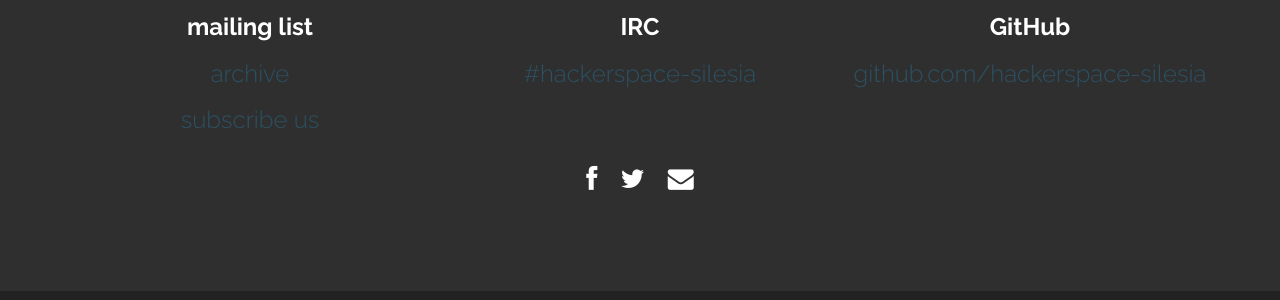
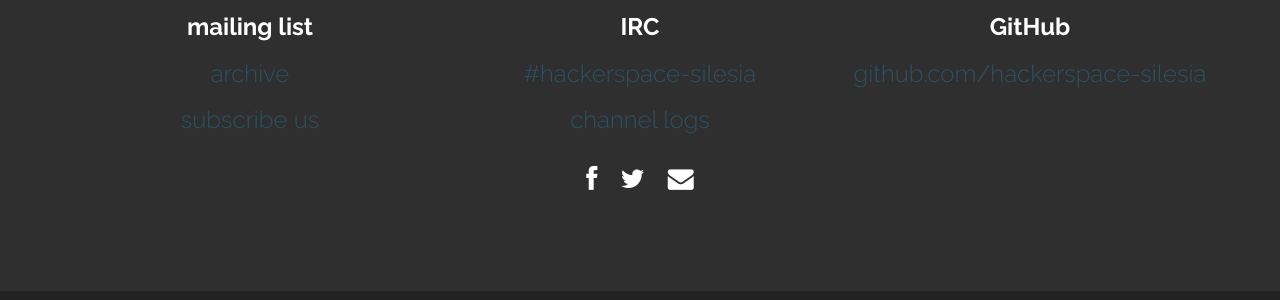
Before and after one commit to hackerspace-silesia/hackerspace-silesia.github.io, a Jekyll site: the page built from index.html, in a window 1280 px wide and 900 px high, scrolled down 2325 px. Shown: the part 541-841 px from the top of the window. Built offline with Jekyll 4.4.1, drawn with Linux system fonts in a browser that asks for light colours.

Commit message:
Added new links on bottom (IRC channel logs, Twitter etc.)

```diff
--- a/_layouts/default.html
+++ b/_layouts/default.html
@@ -79,6 +79,7 @@
                 <div class="col-lg-4">
                     <h3><b>IRC</b></h3>
                     <h3><a href="http://webchat.freenode.net/?channels=#hackerspace-silesia">#hackerspace-silesia</a></h3>
+                    <h3><a href="https://botbot.me/freenode/hackerspace-silesia/">channel logs</a></h3>
                     <br>
                 </div>
                 <div class="col-lg-4">
@@ -91,8 +92,8 @@
                 <div class="col-lg-12">
                     <p>
                         <a href="index.html#"><i class="icon-facebook"></i></a>
-                        <a href="index.html#"><i class="icon-twitter"></i></a>
-                        <a href="index.html#"><i class="icon-envelope"></i></a>
+                        <a href="https://twitter.com/hs_silesia"><i class="icon-twitter"></i></a>
+                        <a href="mailto:silesia@lists.hackerspace.pl"><i class="icon-envelope"></i></a>
                     </p>
                 </div>
             </div>
```
